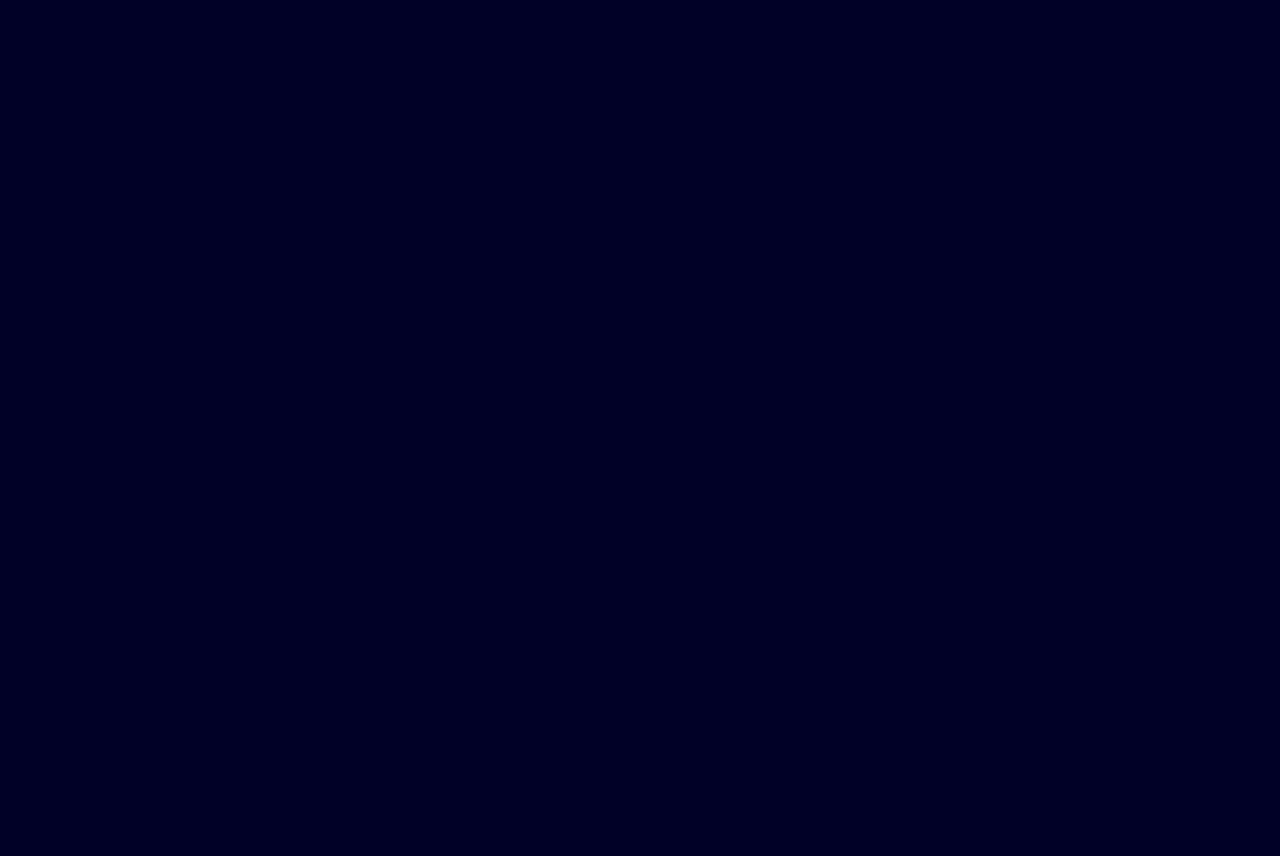
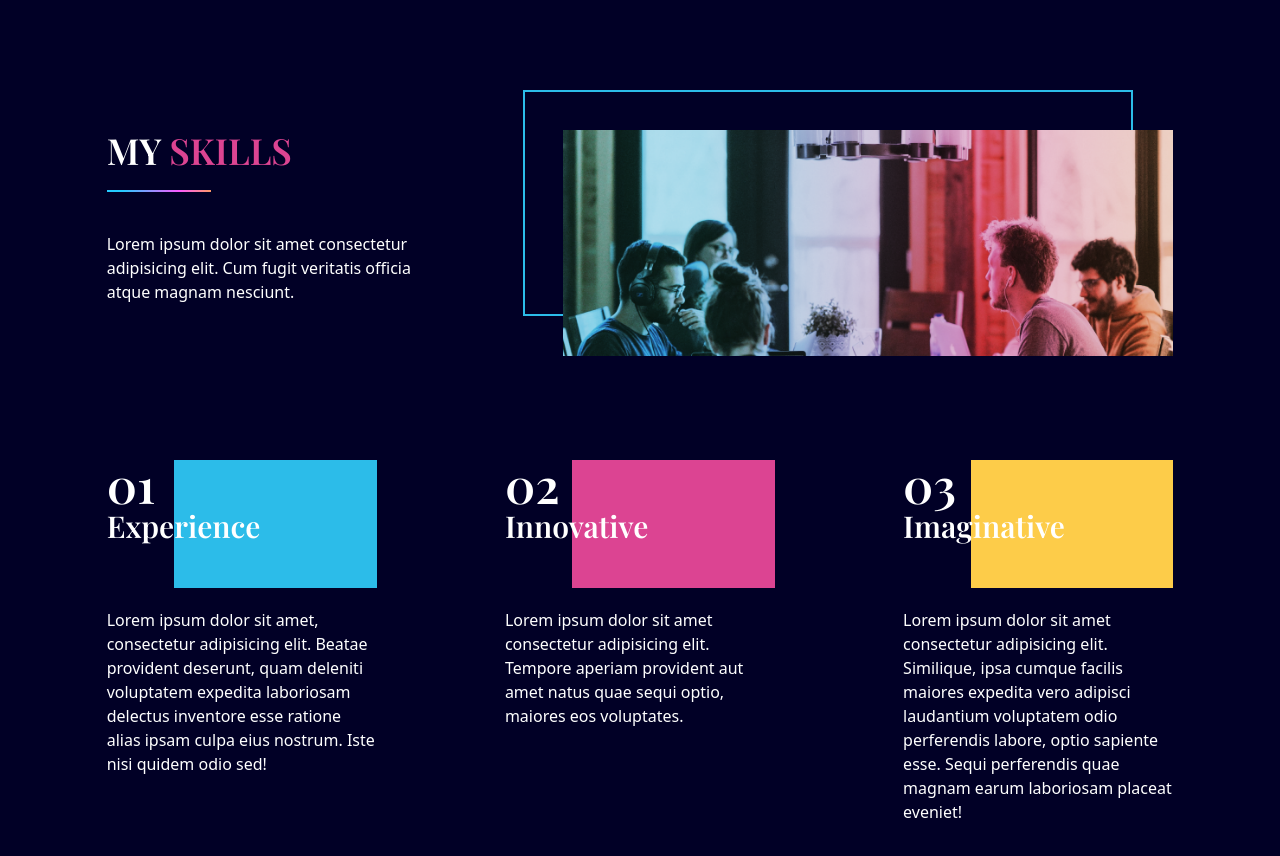
Before and after one commit to yuriodwi/latihan-react-3-react-portofolio, a React (Vite) app: page / in a window 1280 px wide. Shown: the part 840-1696 px from the top of the page. Before the commit the page ends 800 px from the top, so only its background shows below. Built offline with nearby package versions, Linux system fonts and the light colour scheme.

Commit message:
skills page

```diff
--- a/src/App.jsx
+++ b/src/App.jsx
@@ -3,6 +3,8 @@ import DotGroup from "./scenes/DotGroup";
 import Landing from "./scenes/Landing";
 import useMediaQuery from "./hooks/useMediaQuery";
 import Navbar from "./scenes/Navbar";
+import LineGradient from "./components/LineGradient";
+import MySkills from "./scenes/MySkills";
 const App = () => {
   const [selectedPage, setSelectedPage] = useState("home");
   const [isTopOfPage, setIsTopOfPage] = useState(true);
@@ -33,6 +35,10 @@ const App = () => {
         )}
         <Landing setSelectedPage={setSelectedPage} />
       </div>
+      <LineGradient />
+      <div className="w-5/6 mx-auto md:h-full">
+        <MySkills />
+      </div>
     </div>
   );
 };
--- /dev/null
+++ b/src/components/LineGradient.jsx
@@ -0,0 +1,6 @@
+/* eslint-disable react/prop-types */
+const LineGradient = ({ width = "w - full" }) => {
+  return <div className={`h-0.5 ${width} bg-gradient-rainblue`}></div>;
+};
+
+export default LineGradient;
--- a/src/scenes/Landing.jsx
+++ b/src/scenes/Landing.jsx
@@ -1,3 +1,4 @@
+/* eslint-disable react/prop-types */
 import useMediaQuery from "../hooks/useMediaQuery";
 import { motion } from "framer-motion";
 import AnchorLink from "react-anchor-link-smooth-scroll";
@@ -79,7 +80,7 @@ const Landing = ({ setSelectedPage }) => {
             href="#contact"
           >
             <div className="bg-deep-blue hover:text-red transition duration-500 w-full h-full flex items-center justify-center font-playfair px-10">
-              Let's talk.
+              {`Let's talk.`}
             </div>
           </AnchorLink>
         </motion.div>
--- /dev/null
+++ b/src/scenes/MySkills.jsx
@@ -0,0 +1,134 @@
+import LineGradient from "../components/LineGradient";
+import useMediaQuery from "../hooks/useMediaQuery";
+import { motion } from "framer-motion";
+
+const MySkills = () => {
+  const isAboveMediumScreens = useMediaQuery("(min-width:1060px)");
+  return (
+    <section id="skills" className="pt-10 pb-24">
+      {/* HEADER AND IMAGE SECTION */}
+      <div className="md:flex md:justify-between md:gap-16 mt-32">
+        <motion.div
+          className="md:w-1/3"
+          initial="hidden"
+          whileInView="visible"
+          viewport={{ once: true, amount: 0.5 }}
+          transition={{ duration: 0.5 }}
+          variants={{
+            hidden: { opacity: 0, x: -50 },
+            visible: { opacity: 1, x: 0 },
+          }}
+        >
+          <p className="font-playfair font-semibold text-4xl mb-5">
+            MY <span className="text-red">SKILLS</span>
+          </p>
+          <LineGradient width="w-1/3" />
+          <p className="mt-10 mb-7">
+            Lorem ipsum dolor sit amet consectetur adipisicing elit. Cum fugit
+            veritatis officia atque magnam nesciunt.
+          </p>
+        </motion.div>
+        <div className="mt-16 md:mt-0">
+          {isAboveMediumScreens ? (
+            <div className="relative z-0 ml-20 before:absolute before:-top-10 before:-left-10 before:w-full before:h-full before:border-2 before:border-blue before:z-[-1]">
+              <img
+                src="assets/skills-image.png"
+                alt="skills"
+                className="z-10"
+              />
+            </div>
+          ) : (
+            <img src="assets/skills-image.png" alt="skills" className="z-10" />
+          )}
+        </div>
+      </div>
+
+      {/* SKILLS */}
+      <div className="md:flex md:justify-between mt-16 gap-32">
+        {/* EXPERIENCE */}
+        <motion.div
+          className="md:w-1/3 mt-10"
+          initial="hidden"
+          whileInView="visible"
+          viewport={{ once: true, amount: 0.5 }}
+          transition={{ duration: 0.5 }}
+          variants={{
+            hidden: { opacity: 0, y: 50 },
+            visible: { opacity: 1, y: 0 },
+          }}
+        >
+          <div className="relative h-32">
+            <div className="z-10">
+              <p className="font-playfair font-semibold text-5xl">01</p>
+              <p className="font-playfair font-semibold text-3xl">Experience</p>
+            </div>
+            <div className="w-1/2 md:w-3/4 h-32 bg-blue absolute right-0 top-0 z-[-1]" />
+          </div>
+          <p className="mt-5">
+            Lorem ipsum dolor sit amet, consectetur adipisicing elit. Beatae
+            provident deserunt, quam deleniti voluptatem expedita laboriosam
+            delectus inventore esse ratione alias ipsam culpa eius nostrum. Iste
+            nisi quidem odio sed!
+          </p>
+        </motion.div>
+
+        {/* INNOVATIVE */}
+        <motion.div
+          className="md:w-1/3 mt-10"
+          initial="hidden"
+          whileInView="visible"
+          viewport={{ once: true, amount: 0.5 }}
+          transition={{ delay: 0.2, duration: 0.5 }}
+          variants={{
+            hidden: { opacity: 0, y: 50 },
+            visible: { opacity: 1, y: 0 },
+          }}
+        >
+          <div className="relative h-32">
+            <div className="z-10">
+              <p className="font-playfair font-semibold text-5xl">02</p>
+              <p className="font-playfair font-semibold text-3xl">Innovative</p>
+            </div>
+            <div className="w-1/2 md:w-3/4 h-32 bg-red absolute right-0 top-0 z-[-1]" />
+          </div>
+          <p className="mt-5">
+            Lorem ipsum dolor sit amet consectetur adipisicing elit. Tempore
+            aperiam provident aut amet natus quae sequi optio, maiores eos
+            voluptates.
+          </p>
+        </motion.div>
+
+        {/* IMAGINATIVE */}
+        <motion.div
+          className="md:w-1/3 mt-10"
+          initial="hidden"
+          whileInView="visible"
+          viewport={{ once: true, amount: 0.5 }}
+          transition={{ delay: 0.4, duration: 0.5 }}
+          variants={{
+            hidden: { opacity: 0, y: 50 },
+            visible: { opacity: 1, y: 0 },
+          }}
+        >
+          <div className="relative h-32">
+            <div className="z-10">
+              <p className="font-playfair font-semibold text-5xl">03</p>
+              <p className="font-playfair font-semibold text-3xl">
+                Imaginative
+              </p>
+            </div>
+            <div className="w-1/2 md:w-3/4 h-32 bg-yellow absolute right-0 top-0 z-[-1]" />
+          </div>
+          <p className="mt-5">
+            Lorem ipsum dolor sit amet consectetur adipisicing elit. Similique,
+            ipsa cumque facilis maiores expedita vero adipisci laudantium
+            voluptatem odio perferendis labore, optio sapiente esse. Sequi
+            perferendis quae magnam earum laboriosam placeat eveniet!
+          </p>
+        </motion.div>
+      </div>
+    </section>
+  );
+};
+
+export default MySkills;
--- a/src/scenes/Navbar.jsx
+++ b/src/scenes/Navbar.jsx
@@ -1,3 +1,4 @@
+/* eslint-disable react/prop-types */
 import { useState } from "react";
 import AnchorLink from "react-anchor-link-smooth-scroll";
 import useMediaQuery from "../hooks/useMediaQuery";
@@ -19,10 +20,12 @@ const Link = ({ page, selectedPage, setSelectedPage }) => {
 const Navbar = ({ isTopOfPage, selectedPage, setSelectedPage }) => {
   const [isMenuToggled, setIsMenuToggled] = useState(false);
   const isAboveSmallScreens = useMediaQuery("(min-width:768px)");
-  const navbarBackground = isTopOfPage ? "" : "bg-red";
+  const navbarBackground = isTopOfPage ? "" : "bg-red bg-opacity-90";
 
   return (
-    <nav className={`${navbarBackground}z-40 w-full fixed top-0 py-6`}>
+    <nav
+      className={`${navbarBackground} transition duration-300 z-40 w-full fixed top-0 py-6`}
+    >
       <div className="flex items-center justify-between mx-auto w-5/6">
         <h4 className="font-playfair text-3xl font-bold">JE</h4>
         {/* DESKTOP NAV */}
--- a/tailwind.config.js
+++ b/tailwind.config.js
@@ -1,5 +1,5 @@
 /** @type {import('tailwindcss').Config} */
-module.exports = {
+export default {
   content: ["./index.html", "./src/**/*.{js,ts,jsx,tsx}"],
   mode: "jit",
   theme: {
```
Also changed, not shown: src/components/SocialMediaIcons.jsx (+7 -0 lines), src/scenes/DotGroup.jsx (+10 -0 lines).
